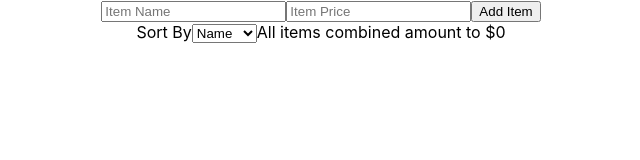
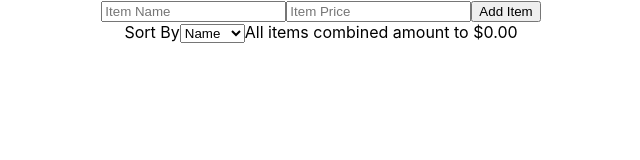
Before and after one commit to kosuo9909/todolist-internship, a React (Create React App) app: page / in a window 1280 px wide. Shown: the top 160 px of the page, without its empty margins (319-959 px from the left). Built offline with nearby package versions, Linux system fonts and the light colour scheme.

Commit message:
added toFixed(2) to price numbers

```diff
--- a/src/components/RenderItems.js
+++ b/src/components/RenderItems.js
@@ -24,13 +24,13 @@ const RenderItems = ({ items, increaseQuantityHandler, decreaseQuantityHandler,
             <option value='default'>Default</option>
         </select>
         {sortedItems.map((item, index) => (<div key={index} >
-            <p>Name: {item.name} Quantity: {item.quantity} Price: ${item.price} Total Price: ${item.quantity * item.price}
+            <p>Name: {item.name} Quantity: {item.quantity} Price: ${item.price} Total Price: ${(item.quantity * item.price).toFixed(2)}
                 <button onClick={() => { increaseQuantityHandler(item) }}>Increase Quantity</button>
                 {item.quantity > 1 && <button onClick={() => { decreaseQuantityHandler(item) }}>Decrease Quantity</button>}
                 <button onClick={() => { removeItemHandler(item) }}>Delete Item</button>
             </p>
         </div>))}
-        <span>All items combined amount to ${sum}</span>
+        <span>All items combined amount to ${sum.toFixed(2)}</span>
     </div>
 };
 
```
